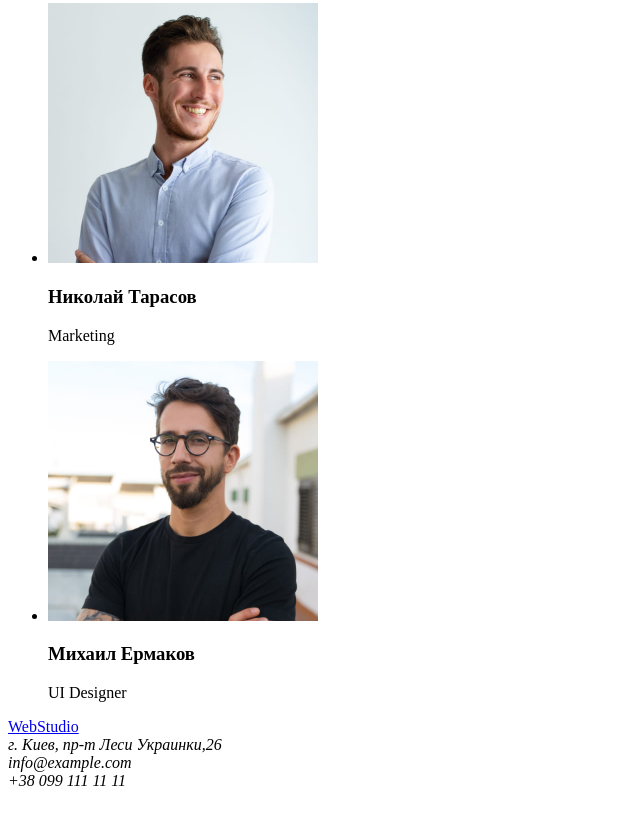
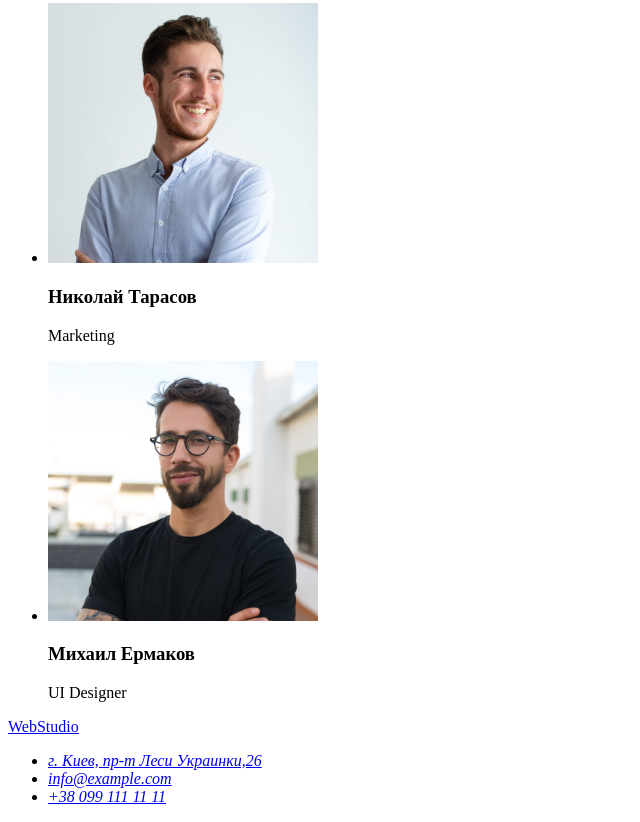
Before and after one commit to TarasKachmar2022/goit-markup-hw-01, a plain HTML site: page index.html in a window 1280 px wide. Shown: the part 2053-2875 px from the top of the page, without its empty margins (0-640 px from the left). Before the commit the page ends 2851 px from the top, so only its background shows below. Drawn offline with Linux system fonts and the light colour scheme.

Commit message:
Вніс поправки в footer

```diff
--- a/index.html
+++ b/index.html
@@ -106,7 +106,11 @@
     <footer>
         <a href="index.html">WebStudio</a>
         <address>
-            г. Киев, пр-т Леси Украинки,26<br /> info@example.com<br /> +38 099 111 11 11
+            <ul>
+                <li> <a href="https://goo.gl/maps/9SiHz1dHuhAvryd87" target="_blank" rel="noreferrer noopener" >г. Киев, пр-т Леси Украинки,26</a></li>
+                <li> <a href="mailto:info@example.com">info@example.com</a></li>
+                <li> <a href="tel:+380991111111">+38 099 111 11 11</a></li>
+            </ul>
         </address>
     </footer>
 </body>
```
